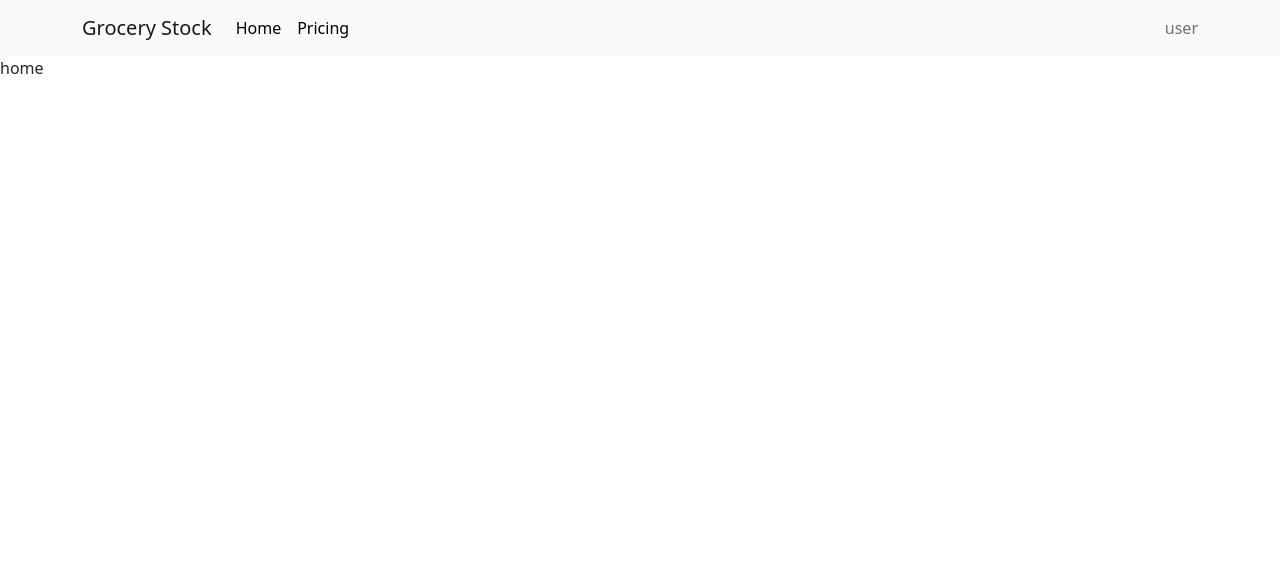
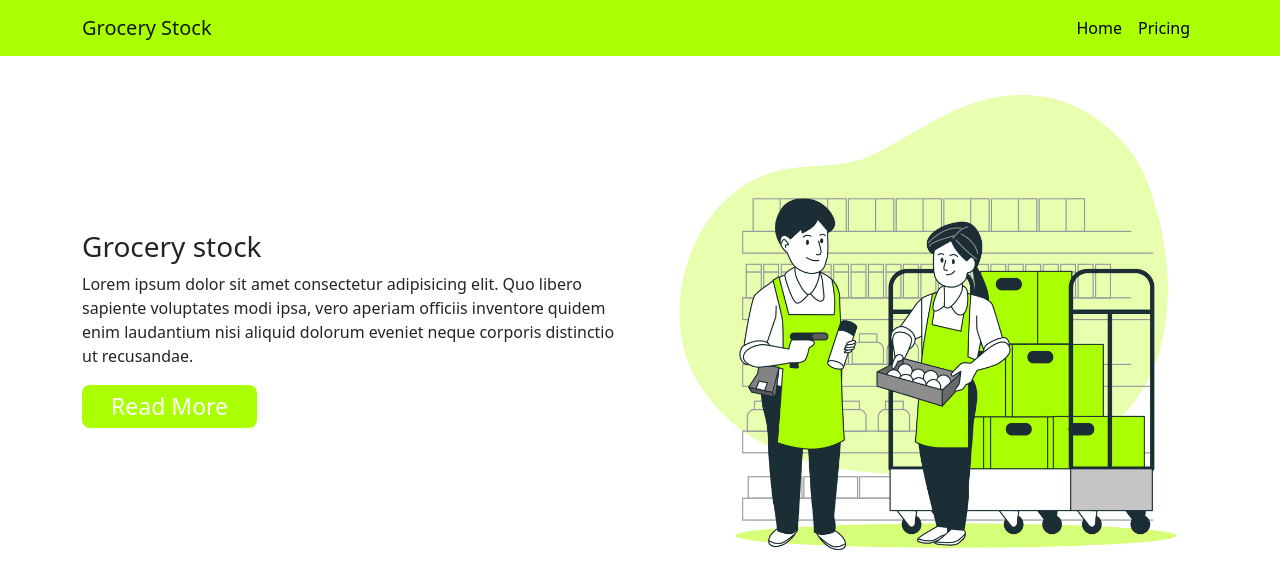
Before and after one commit to Pranto40/grocery-stock, a React (Create React App) app: page / in a window 1280 px wide. Shown: the top 588 px of the page. Built offline with nearby package versions, Linux system fonts and the light colour scheme.

Commit message:
home section added

```diff
--- a/src/App.js
+++ b/src/App.js
@@ -1,12 +1,12 @@
 import 'bootstrap/dist/css/bootstrap.min.css';
 import { Route, Routes } from 'react-router-dom';
 import Home from './components/Home/Home';
-import Navbar from './components/Navbar/Navbar';
+import Header from './components/Header/Header';
 
 function App() {
   return (
     <div className="App">
-      <Navbar></Navbar>
+      <Header></Header>
       <Routes>
         <Route path="/" element={<Home />} />
         <Route path="/home" element={<Home />} />
--- /dev/null
+++ b/src/components/Header/Header.js
@@ -0,0 +1,23 @@
+import React from 'react';
+import { Container, Nav, Navbar } from 'react-bootstrap';
+import { Link } from 'react-router-dom';
+import CustomLink from '../CustomLink/CustomLink';
+
+const Header = () => {
+    return (
+        <Navbar style={{backgroundColor: '#AAFF00'}} collapseOnSelect expand="lg">
+            <Container>
+            <Link className="navbar-brand" to="/">Grocery Stock</Link>
+            <Navbar.Toggle aria-controls="responsive-navbar-nav" />
+            <Navbar.Collapse id="responsive-navbar-nav">
+                <Nav className="ms-auto">
+                <CustomLink className="nav-link active" aria-current="page" to="/home">Home</CustomLink>
+                <CustomLink className="nav-link" to="/fa">Pricing</CustomLink>
+                </Nav>
+            </Navbar.Collapse>
+            </Container>
+        </Navbar>
+    );
+};
+
+export default Header;
--- /dev/null
+++ b/src/components/Home/Home.css
@@ -0,0 +1,13 @@
+.btn {
+    text-decoration: none !important;
+    margin-top: 1px;
+    padding: 3px 28px;
+    cursor: pointer;
+    color: #fff !important;
+    background: #AAFF00;
+    font-size: 23px;
+    border-radius: 8px;
+}
+.btn:hover {
+    background: #9EE411;
+}
--- a/src/components/Home/Home.js
+++ b/src/components/Home/Home.js
@@ -1,9 +1,22 @@
 import React from 'react';
-
+import banner from '../../images/banner.jpg'
+import './Home.css'
 const Home = () => {
     return (
-        <div>
-            home
+        <div className='container'>
+           <div className="row">
+               <div className="col-md-6 d-flex align-items-center">
+                   <div>
+                        <h3>Grocery stock</h3>
+                        <p>Lorem ipsum dolor sit amet consectetur adipisicing elit. Quo libero sapiente voluptates modi ipsa, vero aperiam officiis inventore quidem enim laudantium nisi aliquid dolorum eveniet neque corporis distinctio ut recusandae.
+                        </p>
+                        <button className='btn'>Read More</button>
+                   </div>
+               </div>
+               <div className="col-md-6">
+                   <img className='img-fluid' src={banner} alt="" />
+               </div>
+           </div>
         </div>
     );
 };
--- a/src/components/Navbar/Navbar.js
+++ /dev/null
@@ -1,31 +0,0 @@
-import React from 'react';
-import { Link } from 'react-router-dom';
-import CustomLink from '../CustomLink/CustomLink';
-
-const Navbar = () => {
-    return (
-        <nav className="navbar navbar-expand-lg navbar-light bg-light">
-        <div className="container">
-            <Link className="navbar-brand" to="/">Grocery Stock</Link>
-            <button className="navbar-toggler" type="button" data-bs-toggle="collapse" data-bs-target="#navbarText" aria-controls="navbarText" aria-expanded="false" aria-label="Toggle navigation">
-            <span className="navbar-toggler-icon"></span>
-            </button>
-            <div className="collapse navbar-collapse" id="navbarText">
-            <ul className="navbar-nav me-auto mb-2 mb-lg-0">
-                <li className="nav-item">
-                <CustomLink className="nav-link active" aria-current="page" to="/home">Home</CustomLink>
-                </li>
-                <li className="nav-item">
-                <CustomLink className="nav-link" to="/fd">Pricing</CustomLink>
-                </li>
-            </ul>
-            <span className="navbar-text">
-                user
-            </span>
-            </div>
-        </div>
-        </nav>
-    );
-};
-
-export default Navbar;
```
Also changed, not shown: src/images/banner.jpg (added).
